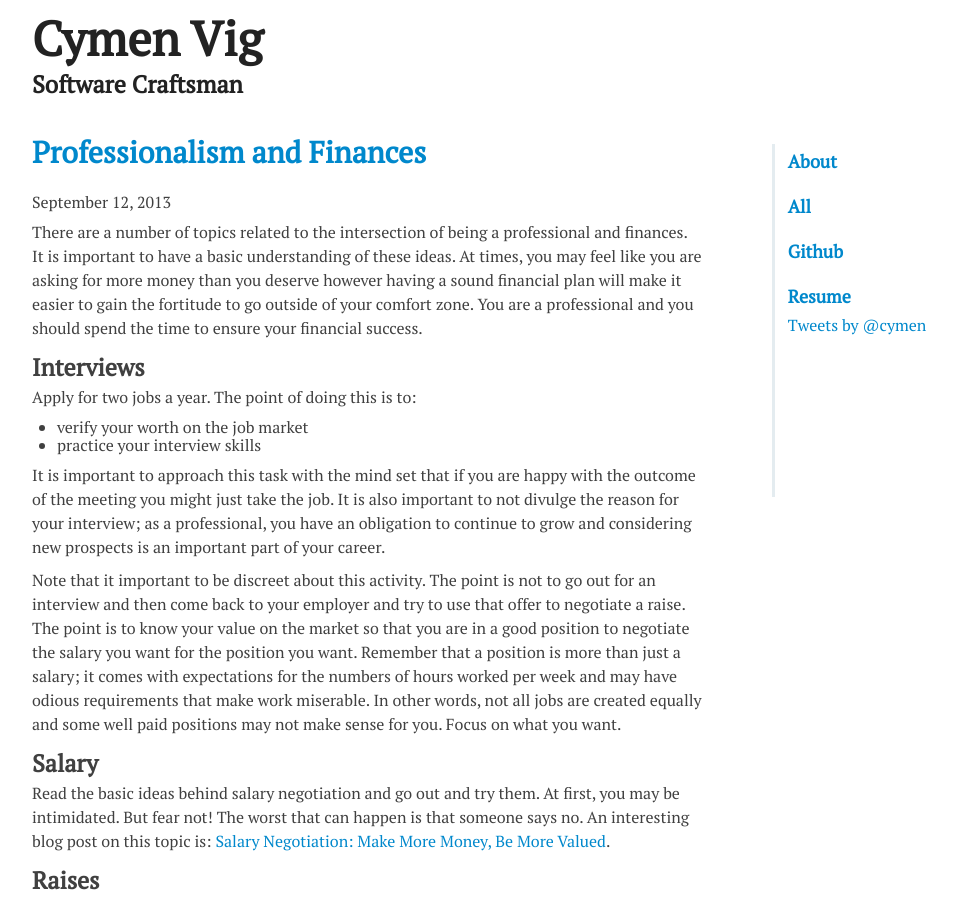
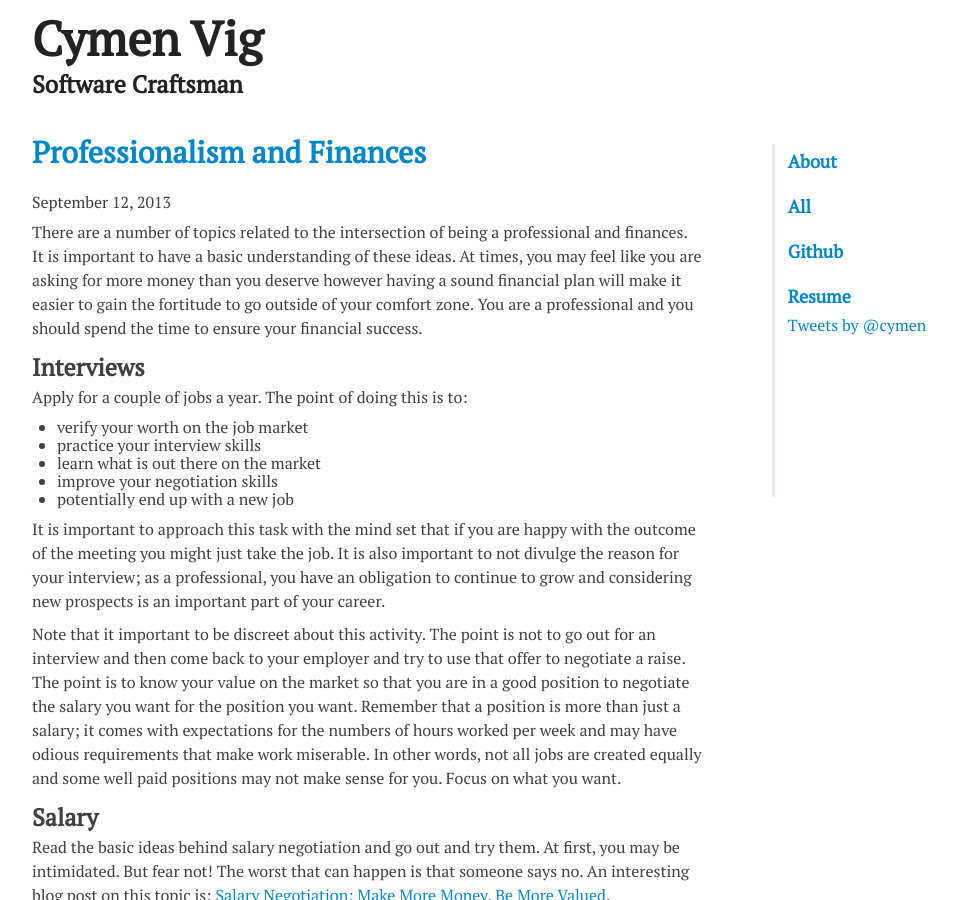
Before and after one commit to cymen/cymen.github.io, a Jekyll site: the page built from _posts/2013-09-12-professionalism-and-finances.md, in a window 1280 px wide and 900 px high. Shown: the whole window, without its empty margins (23-980 px from the left). Built offline with Jekyll 4.4.1, drawn with Linux system fonts in a browser that asks for light colours; some web fonts are replaced; comment, search, counter and statistics services are not loaded.

Commit message:
Minor cleanup

```diff
--- a/_posts/2013-09-12-professionalism-and-finances.md
+++ b/_posts/2013-09-12-professionalism-and-finances.md
@@ -16,10 +16,13 @@ financial success.
 Interviews
 ----------
 
-Apply for two jobs a year. The point of doing this is to:
+Apply for a couple of jobs a year. The point of doing this is to:
 
 * verify your worth on the job market
 * practice your interview skills
+* learn what is out there on the market
+* improve your negotiation skills
+* potentially end up with a new job
 
 It is important to approach this task with the mind set that if you are happy
 with the outcome of the meeting you might just take the job. It is also
```
